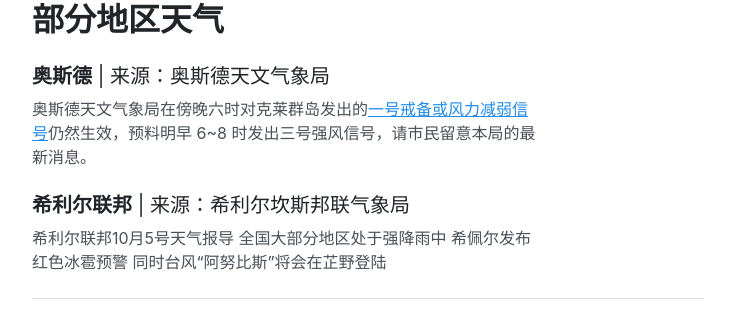
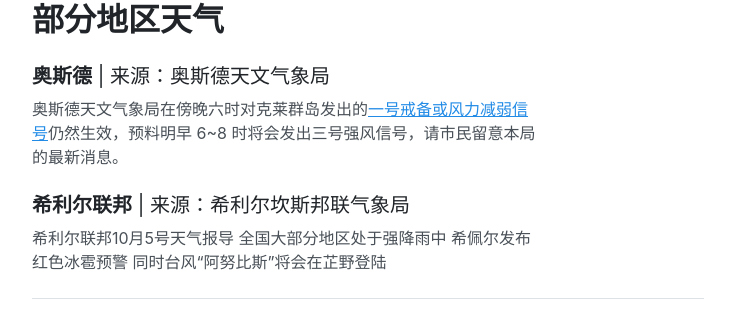
Before and after one commit to vunconf/vunconf.github.io, a Jekyll site: the page built from iao/index.html, in a window 1280 px wide. Shown: the part 459-774 px from the top of the page, without its empty margins (272-1007 px from the left). Built offline with Jekyll 4.4.1, drawn with Linux system fonts in a browser that asks for light colours.

Commit message:
Update index.html

```diff
--- a/iao/index.html
+++ b/iao/index.html
@@ -13,7 +13,7 @@
 <h1>部分地区天气</h1>
 <h3>奥斯德<span style="font-weight: 400"> | 来源：奥斯德天文气象局</span></h3>
 <div>
-  <p style="width: 75%;text-align: left;">奥斯德天文气象局在傍晚六时对克莱群岛发出的<a href="osd/wns_intro/#TPH1">一号戒备或风力减弱信号</a>仍然生效，预料明早 6~8 时发出三号强风信号，请市民留意本局的最新消息。</p>
+  <p style="width: 75%;text-align: left;">奥斯德天文气象局在傍晚六时对克莱群岛发出的<a href="osd/wns_intro/#TPH1">一号戒备或风力减弱信号</a>仍然生效，预料明早 6~8 时将会发出三号强风信号，请市民留意本局的最新消息。</p>
 </div>
 <h3>希利尔联邦<span style="font-weight: 400"> | 来源：希利尔坎斯邦联气象局</span></h3>
 <div>
```
